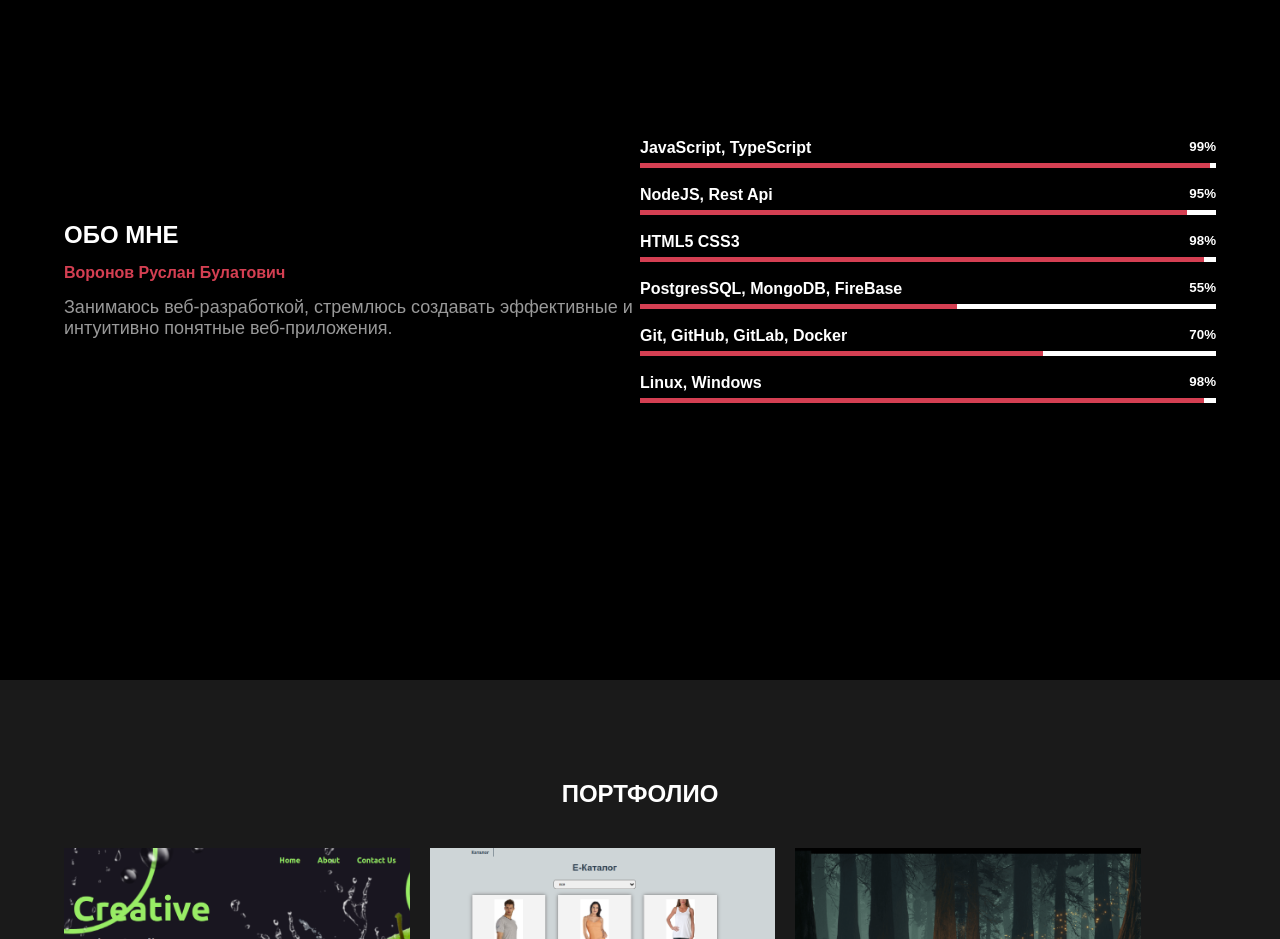
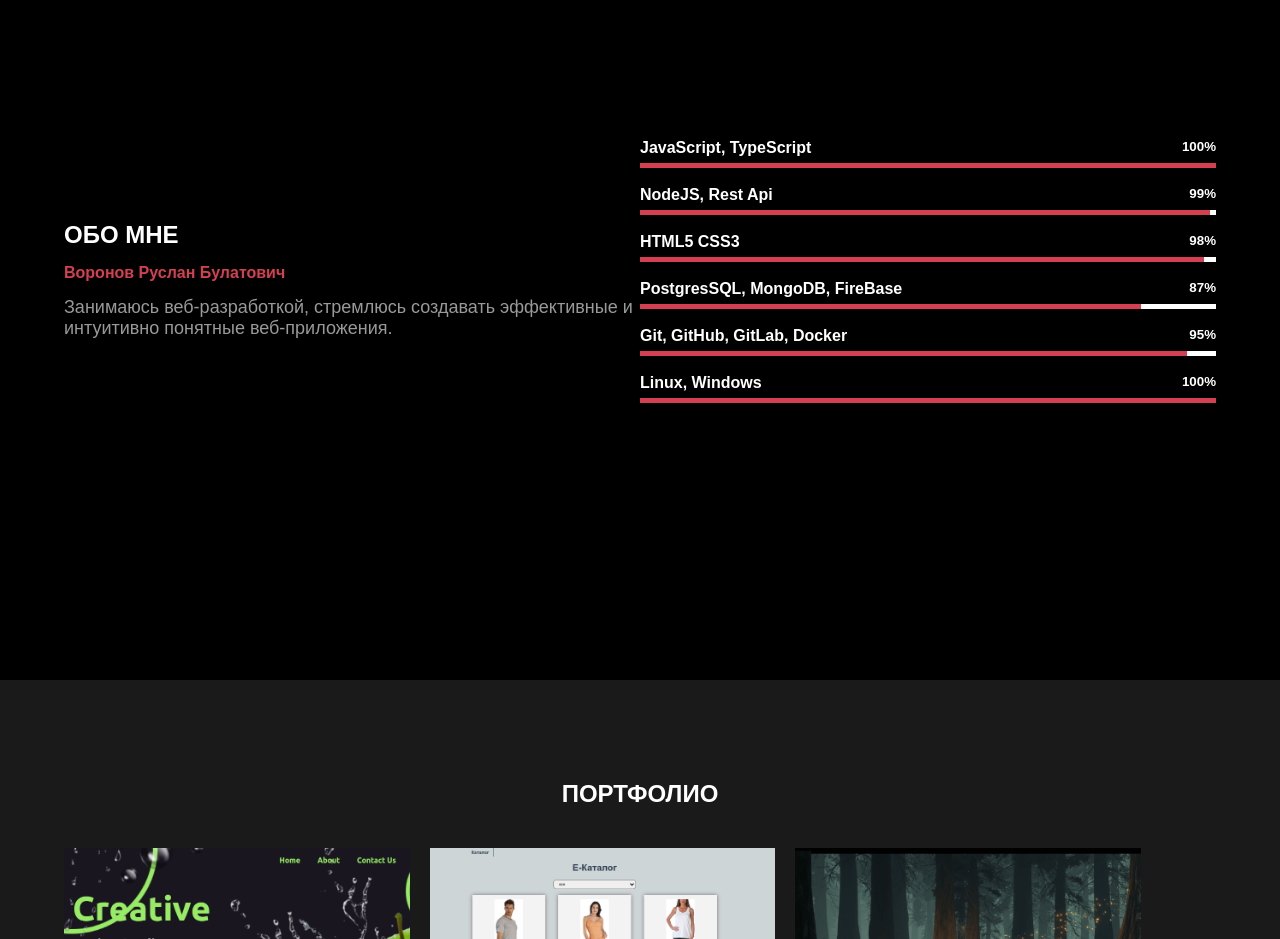
Before and after one commit to bumerboy86/portfolio, a React (Vite) app: page / in a window 1280 px wide. Shown: the part 1720-2659 px from the top of the page. Built offline with nearby package versions, Linux system fonts and the light colour scheme.

Commit message:
Изменены параметры

```diff
--- a/src/containers/About/About.tsx
+++ b/src/containers/About/About.tsx
@@ -11,12 +11,12 @@ const About =() => {
                     <p className={styles.about__text_inf}>Занимаюсь веб-разработкой, стремлюсь создавать эффективные и интуитивно понятные веб-приложения.</p>
                 </div>
                 <div className={styles.about__progress_box}>
-                    <ProgressItem text={"JavaScript, TypeScript"} num={99} />
-                    <ProgressItem text={"NodeJS, Rest Api"} num={95} />
+                    <ProgressItem text={"JavaScript, TypeScript"} num={100} />
+                    <ProgressItem text={"NodeJS, Rest Api"} num={99} />
                     <ProgressItem text={"HTML5 CSS3"} num={98} />
-                    <ProgressItem text={"PostgresSQL, MongoDB, FireBase"} num={55} />
-                    <ProgressItem text={"Git, GitHub, GitLab, Docker"} num={70} />
-                    <ProgressItem text={"Linux, Windows"} num={98} />
+                    <ProgressItem text={"PostgresSQL, MongoDB, FireBase"} num={87} />
+                    <ProgressItem text={"Git, GitHub, GitLab, Docker"} num={95} />
+                    <ProgressItem text={"Linux, Windows"} num={100} />
                 </div>
             </div>
         </div>
--- a/src/containers/Contact/Contact.tsx
+++ b/src/containers/Contact/Contact.tsx
@@ -3,7 +3,7 @@ import Footer from "../Footer/Footer.tsx";
 
 const Contact = () => {
     function openGmailCompose():void {
-        const email:string = "bumerboy86@gmail.com";
+        const email = "bumerboy86@gmail.com";
         const subject:string = encodeURIComponent("Тема письма");
         const body:string = encodeURIComponent("Текст письма");
 
```
